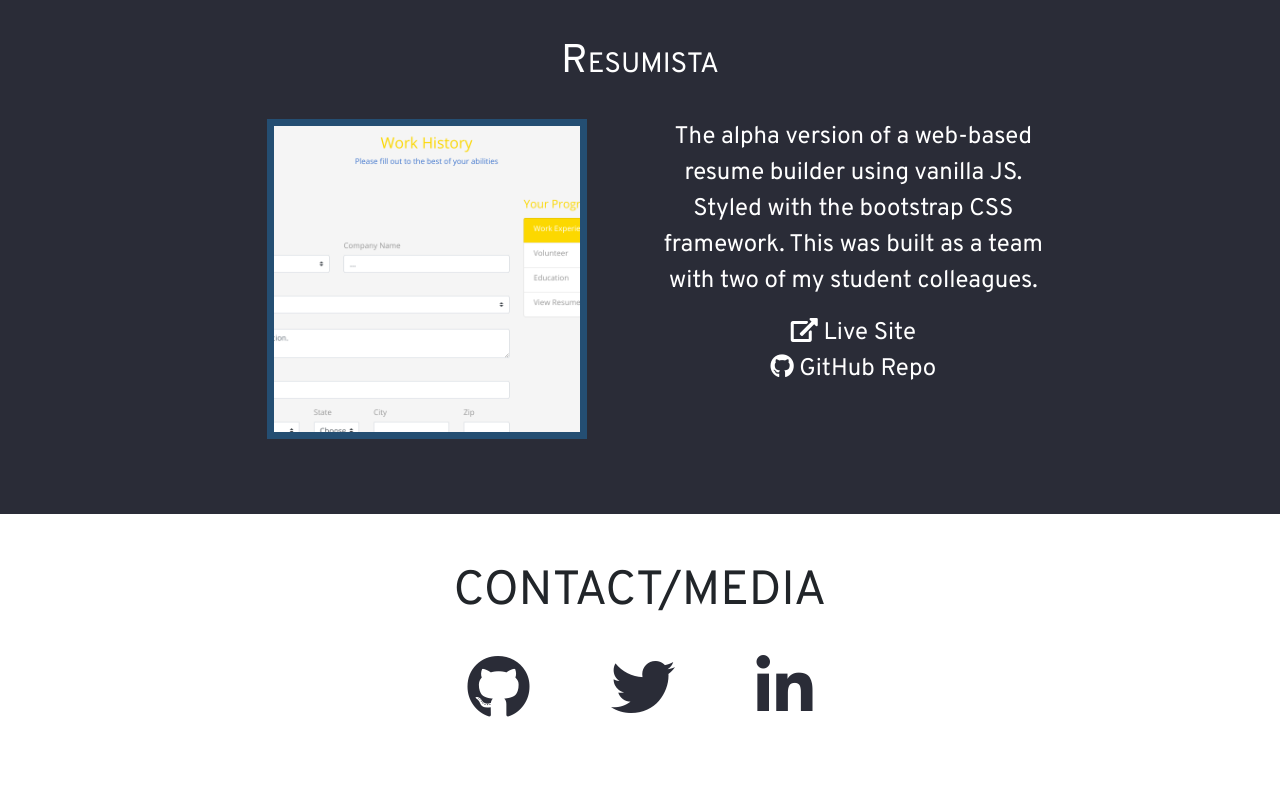
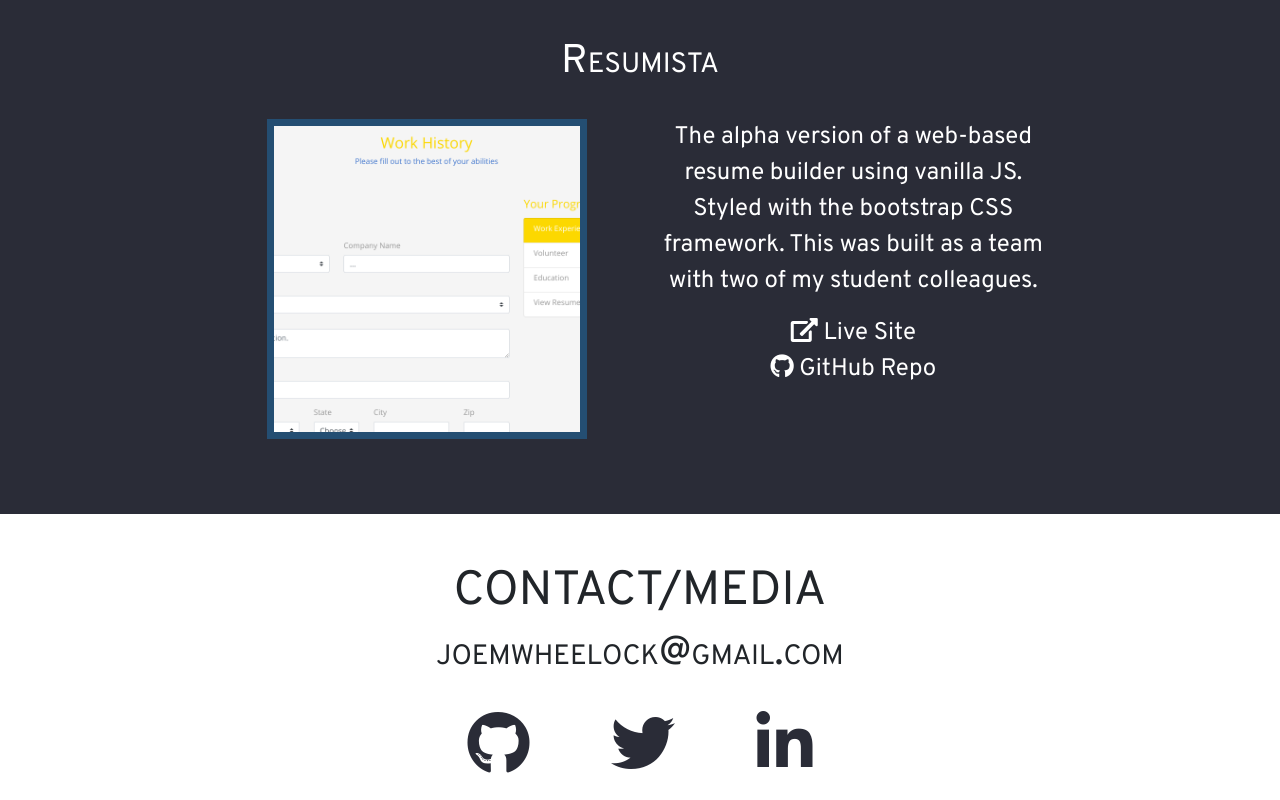
Before and after one commit to jwheel95/wheelock-portfolio, a plain HTML site: page index.html in a window 1280 px wide. Shown: the part 2294-3094 px from the top of the page. Before the commit the page ends 3038 px from the top, so only its background shows below. Drawn offline with nearby package versions, Linux system fonts and the light colour scheme.

Commit message:
added email address to contact

```diff
--- a/index.html
+++ b/index.html
@@ -120,6 +120,9 @@
             <div class="d-flex justify-content-center row">
                 <h1 class="section-head">Contact/Media</h1>
             </div>
+            <div class="d-flex justify-content-center row">
+                <h2 class="sub-head">joemwheelock@gmail.com</h2>
+            </div>
             <div class="row">
                 <div class="media-icons d-flex justify-content-around col-lg-4 offset-lg-4">
                     <a href="https://github.com/jwheel95"><i class="social-media fab fa-github"></i></a>
```
